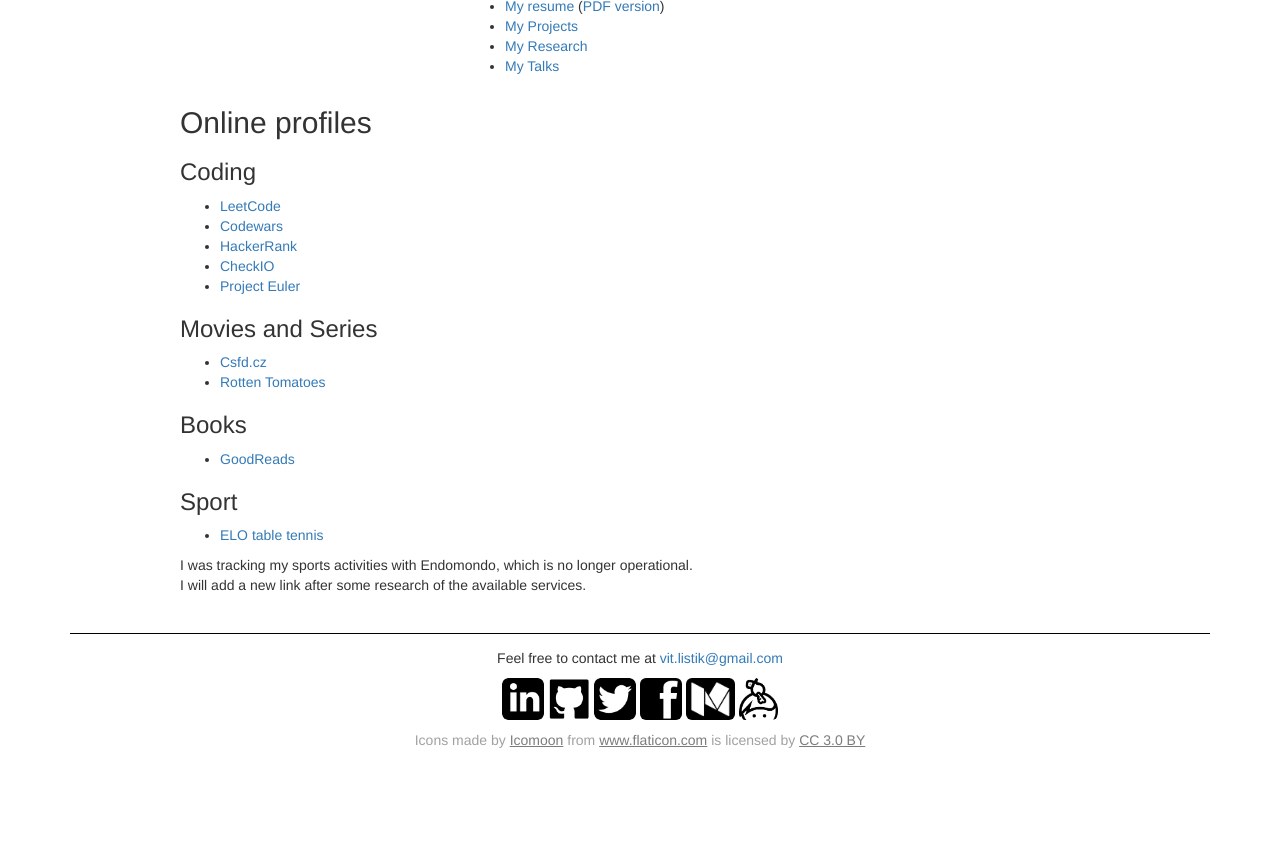
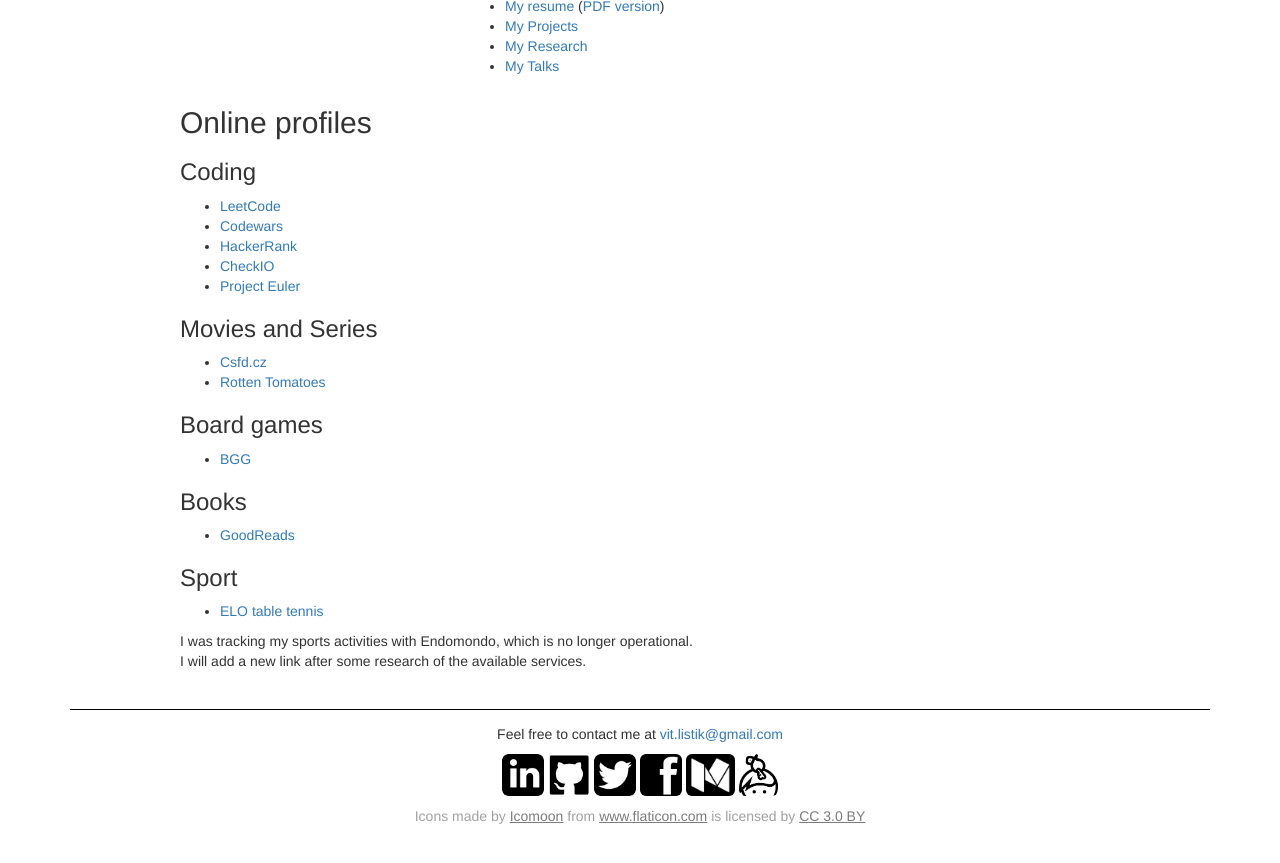
Before and after one commit to tivvit/tivvit.github.io, a Jekyll site: the page built from about.html, in a window 1280 px wide, cut to the strip 331-1227 px from the top of the page. Shown: the top 863 px of the strip. Built offline with Jekyll 4.4.1, drawn with Linux system fonts in a browser that asks for light colours; before the commit the page ends 1151 px from its top, so only the background shows below that.

Commit message:
added BGG profile

```diff
--- a/about.html
+++ b/about.html
@@ -54,6 +54,10 @@
             <li><a href="https://www.csfd.cz/uzivatel/167490-tivvit/">Csfd.cz</a></li>
             <li><a href="https://www.rottentomatoes.com/user/id/976992829">Rotten Tomatoes</a></li>
         </ul>
+        <h3>Board games</h3>
+        <ul>
+            <li><a href="https://boardgamegeek.com/user/tivvit/">BGG</a></li>
+        </ul>
         <h3>Books</h3>
         <ul>
             <li>
```
